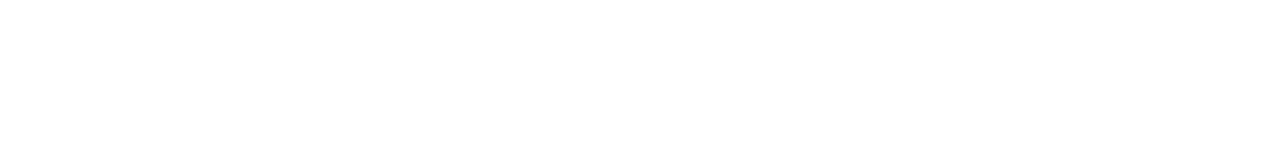
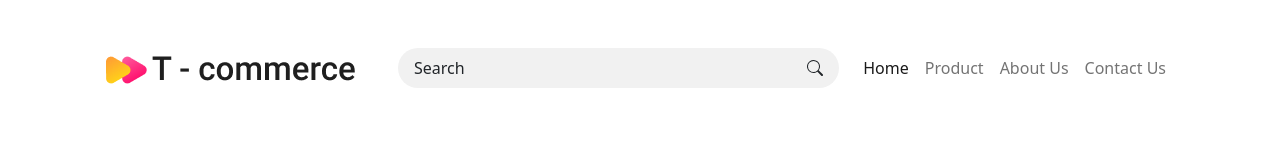
Before and after one commit to sr-tamim/t-commerce, a plain HTML site: page index.html in a window 1280 px wide. Drawn offline with Linux system fonts and the light colour scheme.

Commit message:
navbar added

```diff
--- a/index.html
+++ b/index.html
@@ -6,6 +6,9 @@
     <meta http-equiv="X-UA-Compatible" content="IE=edge">
     <meta name="viewport" content="width=device-width, initial-scale=1.0">
     <title>T - commerce</title>
+
+    <!-- favicon -->
+    <link rel="shortcut icon" href="img/favicon.png" type="image/x-icon">
 
     <!-- CSS stylesheet -->
     <link rel="stylesheet" href="style.css">
@@ -18,7 +21,39 @@
 </head>
 
 <body>
-    <header></header>
+    <header class="container p-4">
+        <nav class="navbar navbar-expand-lg navbar-light bg-white">
+            <div class="container-fluid">
+                <a class="navbar-brand" href="#">
+                    <img src="img/logo.png">
+                </a>
+                <button class="navbar-toggler border-0 shadow-none" type="button" data-bs-toggle="collapse"
+                    data-bs-target="#navbar" aria-controls="navbar" aria-expanded="false"
+                    aria-label="Toggle navigation">
+                    <span class="navbar-toggler-icon"></span>
+                </button>
+                <div class="collapse navbar-collapse" id="navbar">
+                    <div class="navbar-nav py-3 w-100">
+                        <div class="search d-flex align-items-center justify-content-between flex-grow-1 rounded-pill px-3 py-2 mb-3 mb-lg-0 mx-lg-3"
+                            style="background:#F1F1F1;">
+                            <span class="me-lg-5">Search</span>
+                            <span class="d-flex align-items-center ms-lg-5">
+                                <svg xmlns="http://www.w3.org/2000/svg" width="16" height="16" fill="currentColor"
+                                    class="bi bi-search" viewBox="0 0 16 16">
+                                    <path
+                                        d="M11.742 10.344a6.5 6.5 0 1 0-1.397 1.398h-.001c.03.04.062.078.098.115l3.85 3.85a1 1 0 0 0 1.415-1.414l-3.85-3.85a1.007 1.007 0 0 0-.115-.1zM12 6.5a5.5 5.5 0 1 1-11 0 5.5 5.5 0 0 1 11 0z" />
+                                </svg>
+                            </span>
+                        </div>
+                        <a class="nav-link active text-center" aria-current="page" href="#">Home</a>
+                        <a class="nav-link text-center text-lg-start" href="#">Product</a>
+                        <a class="nav-link text-center text-lg-start" href="#">About Us</a>
+                        <a class="nav-link text-center text-lg-start" href="#">Contact Us</a>
+                    </div>
+                </div>
+            </div>
+        </nav>
+    </header>
 </body>
 
 </html>
--- a/style.css
+++ b/style.css
@@ -0,0 +1,3 @@
+.navbar-toggler:hover{
+    box-shadow: 0 0 20px lightgray inset  !important;
+}
```
Also changed, not shown: img/bags/bag-2.png (added), img/banner-images/headphone.png (added), img/banner-images/tv.png (added), img/banner-images/xbox.png (added), img/categories/bag.png (added), img/categories/shoes.png (added), img/categories/watch.png (added), img/favicon.png (added), img/logo.png (added), img/shoes/shoe-1.png (added), img/shoes/shoe-2.png (added), img/shoes/shoe-3.png (added), 2 other files.
